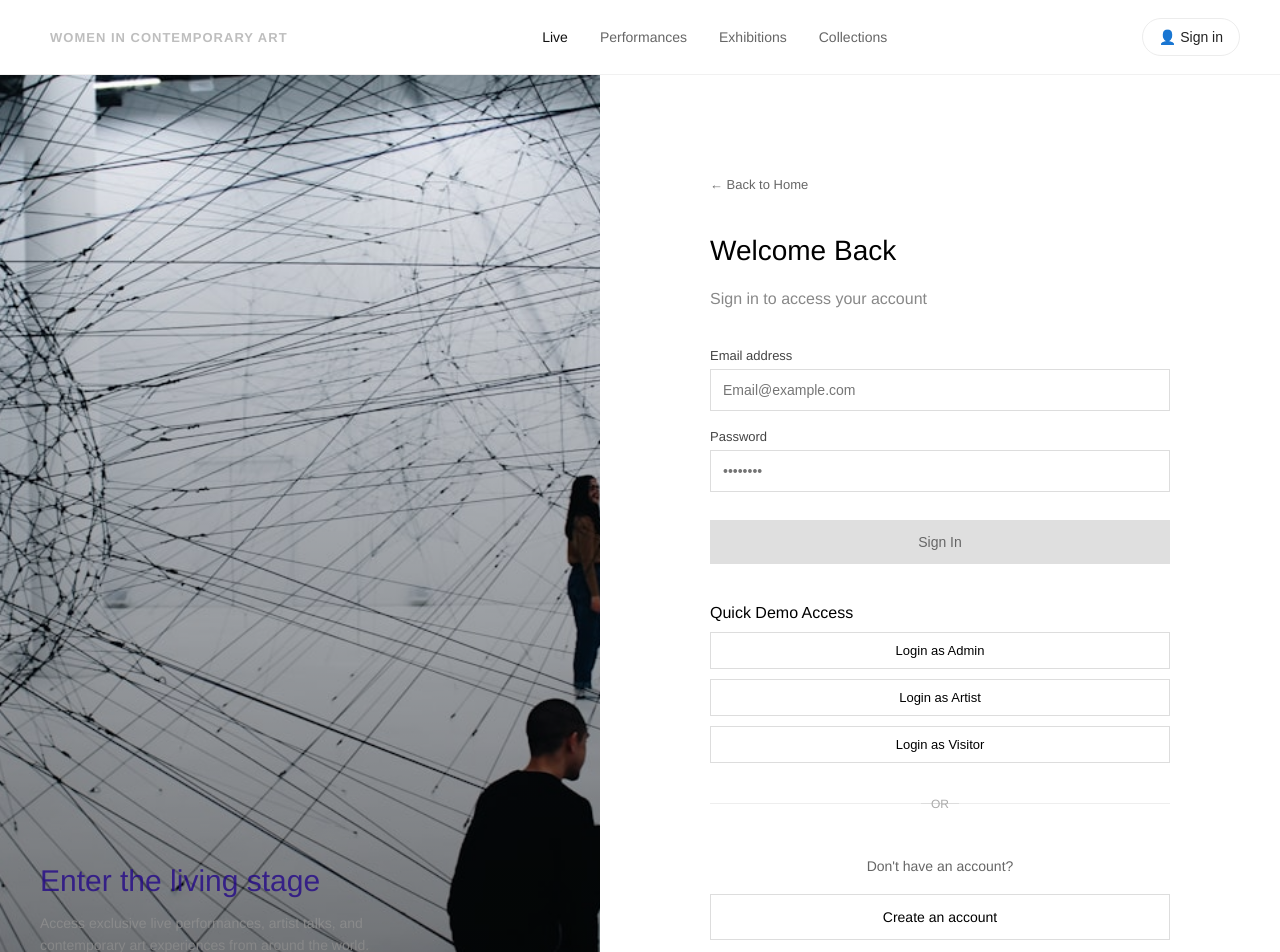
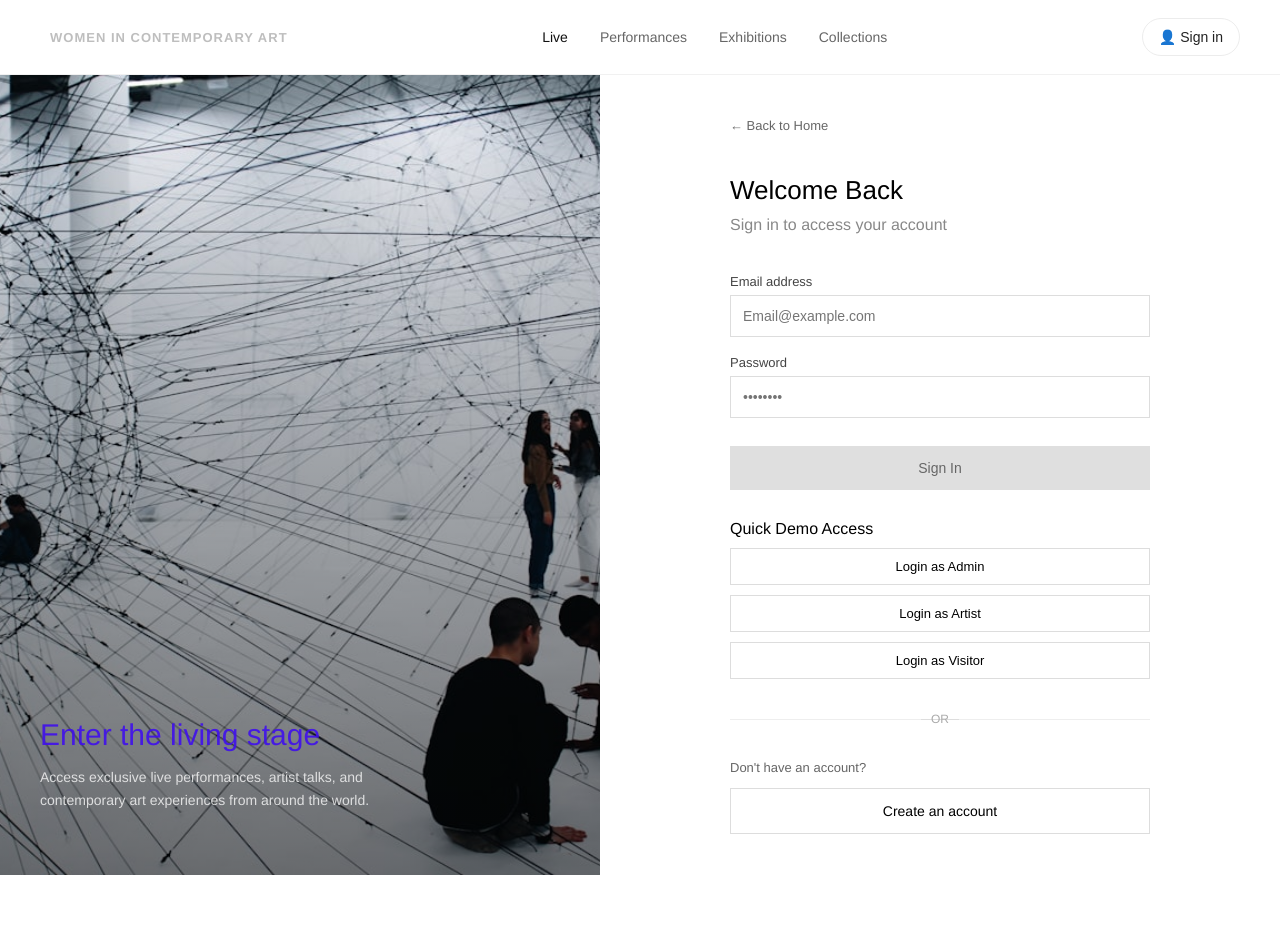
Before and after one commit to hayfa327/ApiMongoDB, a React (Vite) app in the folder frontend/mesum/: page /login in a window 1280 px wide. Shown: the top 952 px of the page. After the commit the page ends 875 px from the top, so only its background shows below. Built offline with nearby package versions, Linux system fonts and the light colour scheme.

Commit message:
fix css to login page

```diff
--- a/frontend/mesum/src/components/user/loginPage/login.css
+++ b/frontend/mesum/src/components/user/loginPage/login.css
@@ -1,5 +1,4 @@
-
-
+ /* ===== RESET ===== */
 * {
   box-sizing: border-box;
 }
@@ -7,49 +6,17 @@
 html, body, #root {
   height: 100%;
   margin: 0;
-  font-family: "Helvetica Neue", sans-serif;
+  font-family: "Helvetica Neue", Arial, sans-serif;
 }
 
-
-.backHome {
-  display: inline-block;
-  margin-bottom: 20px;
-  font-size: 13px;
-  color: rgba(0, 0, 0, 0.6);
-  text-decoration: none;
-  position: relative;
-  transition: 0.3s;
-}
-
-.backHome::after {
-  content: "";
-  position: absolute;
-  left: 0;
-  bottom: -3px;
-  width: 0%;
-  height: 1px;
-  background: rgba(63, 15, 236, 0.6);
-  transition: width 0.3s ease;
-}
-
-.backHome:hover::after {
+/* ===== PAGE ===== */
+.loginPage {
+  display: flex;
+  min-height: 100vh;
   width: 100%;
 }
 
-.backHome:hover {
-  color: black;
-}
-
-
-
-.loginPage {
-  display: flex;
-  min-height: 90vh;
-  width: 100%;
-}
-
-
-
+/* ===== LEFT IMAGE ===== */
 .loginImage {
   flex: 1;
   position: relative;
@@ -62,31 +29,7 @@ html, body, #root {
   object-fit: cover;
 }
 
-
-
-.imageText {
-  position: absolute;
-  bottom: 60px;
-  left: 40px;
-  max-width: 400px;
-  color: white;
-}
-
-.imageText h1 {
-  font-size: 30px;
-  font-weight: 500;
-
-  color: rgba(63, 15, 236, 0.8);
-}
-
-.imageText p {
-  font-size: 14px;
-  line-height: 1.6;
-  color: rgba(255, 255, 255, 0.85);
-}
-
-
-
+/* OVERLAY */
 .loginImage::after {
   content: "";
   position: absolute;
@@ -94,47 +37,67 @@ html, body, #root {
   background: linear-gradient(
     to top,
     rgba(0, 0, 0, 0.5),
-    rgba(0, 0, 0, 0)
+    transparent
   );
 }
 
+/* TEXT ON IMAGE */
+.imageText {
+  position: absolute;
+  bottom: 50px;
+  left: 40px;
+  max-width: 400px;
+  color: white;
+  z-index: 2;
+}
 
+.imageText h1 {
+  font-size: 28px;
+  font-weight: 500;
+  color: rgba(63, 15, 236, 0.9);
+}
 
+.imageText p {
+  font-size: 14px;
+  line-height: 1.6;
+  opacity: 0.9;
+}
+
+/* ===== RIGHT CONTENT ===== */
 .loginContent {
   flex: 1;
   display: flex;
-   justify-content: center;
-   align-items: start;
+  justify-content: center;
+  align-items: center;
   padding: 40px;
-  background: rgb(255, 255, 255);
-  margin-top: 10px;
+  background: white;
 }
 
+/* BOX */
 .loginBox {
   width: 100%;
-  max-width: 500px;
-
-  padding: 50px 20px;
-
+  max-width: 420px;
 }
 
-
-
+/* TITLE */
 .loginBox h1 {
-  font-size: 28px;
+  font-size: 26px;
   font-weight: 500;
-  width: 500px;
+  margin-bottom: 10px;
 }
 
+/* SUBTITLE */
 .subtitle {
   font-size: 14px;
   color: #777;
-  margin-bottom: 40px;
+  margin-bottom: 30px;
 }
+
+/* ===== INPUT ===== */
 .inputGroup {
   display: flex;
   flex-direction: column;
-  margin-bottom: 20px;
+  margin-bottom: 18px;
 }
 
 .inputGroup label {
@@ -144,7 +107,6 @@ html, body, #root {
 }
 
 .inputGroup input {
-  width: 100%;
   padding: 12px;
   border: 1px solid #ddd;
   font-size: 14px;
@@ -153,62 +115,87 @@ html, body, #root {
 
 .inputGroup input:focus {
   outline: none;
-  border-color: rgba(80, 18, 161, 0.678);
+  border-color: #5c2bd9;
 }
 
-
-
+/* ===== BUTTONS ===== */
 .primaryBtn {
   width: 100%;
   padding: 14px;
   margin-top: 10px;
-  margin-bottom: 20px;
+  margin-bottom: 15px;
+
   background: black;
   color: white;
   border: none;
+
   font-size: 14px;
   cursor: pointer;
   transition: 0.3s;
 }
 
+.primaryBtn:hover {
+  background: #333;
+}
 
+.primaryBtn:disabled {
+  background: #ccc;
+  cursor: not-allowed;
+}
 
+/* SECONDARY */
 .secondaryBtn {
   display: block;
   width: 100%;
   padding: 14px;
+
   text-align: center;
   font-size: 14px;
+
   border: 1px solid #ddd;
   background: transparent;
   color: black;
+
   text-decoration: none;
   cursor: pointer;
   transition: 0.3s;
 }
 
-  .primaryBtn:hover { background: #33333342;
-  font-weight: 600;
-  color: black;
+.secondaryBtn:hover {
+  background: #f3f3f3;
 }
 
-.primaryBtn:disabled {
-  background: #33333342;
-  color: black;
-  cursor: not-allowed;
-  opacity: 0.6;
+/* ===== LINKS ===== */
+.links {
+  margin-top: 25px;
+  font-size: 13px;
+  color: #666;
 }
 
+.links a {
+  color: black;
+  text-decoration: none;
+  font-weight: 500;
+}
 
+.links a:hover {
+  color: #333;
+}
 
-.secondaryBtn:hover {
-  background: rgba(0, 0, 0, 0.068);
-   color: #353535;
-   font-weight: 600;
-  }
+/* ===== ERROR ===== */
+.errorMsg {
+  color: #d60000;
+  font-size: 14px;
+  margin-bottom: 15px;
 
+  padding: 10px;
+  border: 1px solid #f1bcbc;
+  background: #fff5f5;
 
+  text-align: center;
+}
 
+/* ===== DIVIDER ===== */
 .divider {
   display: flex;
   align-items: center;
@@ -229,58 +216,13 @@ html, body, #root {
   margin: 0 10px;
 }
 
-
-
-.links {
-  margin-top: 30px;
-  font-size: 13px;
-  color: #666;
-}
-
-.links a {
-  color: black;
-  text-decoration: none;
-  font-weight: 500;
-}
-
-.links a:hover {
-  color: #555;
-  font-weight: 700;
-}
-
-
-
-.accountLink {
-  display: flex;
-  flex-direction: column;
-  align-items: center;
-  margin-top: 20px;
-}
-
-.accountLink p {
-  font-size: 14px;
-  margin-bottom: 10px;
-}
-
- .errorMsg {
-  color: #fa0606;
-  font-size: 15px;
-  margin-bottom: 15px;
-  text-align: left;
-  border : 1px solid #fa060627;
-  padding: 9px;
-  background-color: #f0f0f0e7;
- text-align: center;
-}
-
-
+/* ===== DEMO ===== */
 .demoLogin {
-  margin-top: 20px;
+  margin-top: 15px;
   display: flex;
   flex-direction: column;
   gap: 10px;
 }
-
 
 .demoLogin button {
   background: transparent;
@@ -288,32 +230,54 @@ html, body, #root {
   padding: 10px;
   font-size: 13px;
   cursor: pointer;
-  transition: 0.3s;
 }
 
 .demoLogin button:hover {
-  background: #f3f3f3;
+  background: #f5f5f5;
 }
 
+/* ===== BACK LINK ===== */
+.backHome {
+  display: inline-block;
+  margin-bottom: 20px;
+  font-size: 13px;
+  color: #666;
+  text-decoration: none;
+  position: relative;
+}
 
+.backHome::after {
+  content: "";
+  position: absolute;
+  left: 0;
+  bottom: -2px;
+  width: 0;
+  height: 1px;
+  background: #5c2bd9;
+  transition: width 0.3s;
+}
 
+.backHome:hover::after {
+  width: 100%;
+}
+
+/* ===== MOBILE ===== */
 @media (max-width: 768px) {
   .loginPage {
     flex-direction: column;
   }
 
   .loginImage {
-    height: 250px;
+    height: 220px;
   }
 
   .imageText {
-    bottom: 20px;
-    left: 20px;
-    max-width: 90%;
+    bottom: 15px;
+    left: 15px;
   }
 
   .imageText h1 {
-    font-size: 22px;
+    font-size: 20px;
   }
 
   .imageText p {
@@ -327,10 +291,4 @@ html, body, #root {
   .loginBox {
     max-width: 100%;
   }
-
-  .primaryBtn,
-  .secondaryBtn {
-    padding: 12px;
-    font-size: 14px;
-  }
 }
```
